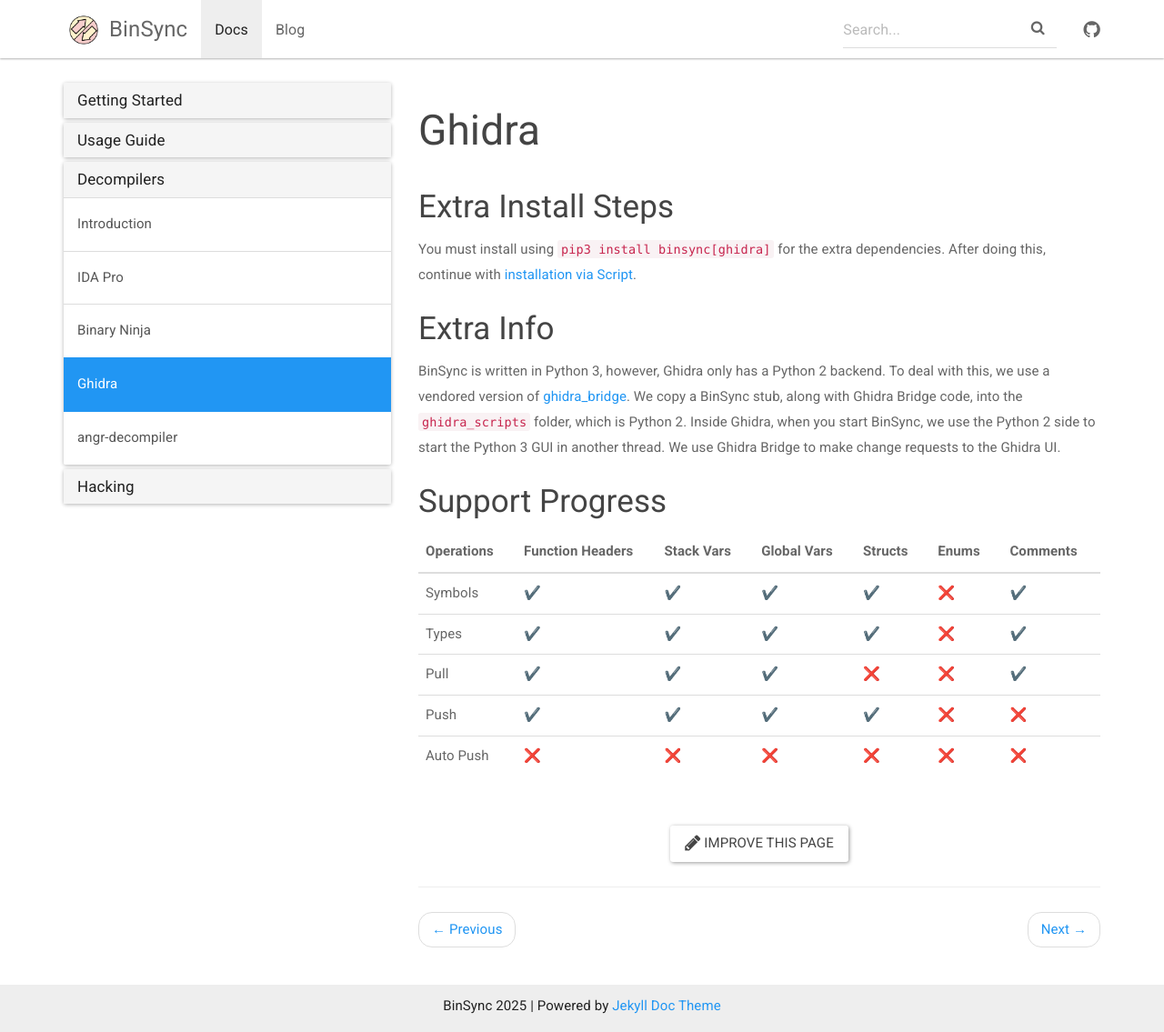
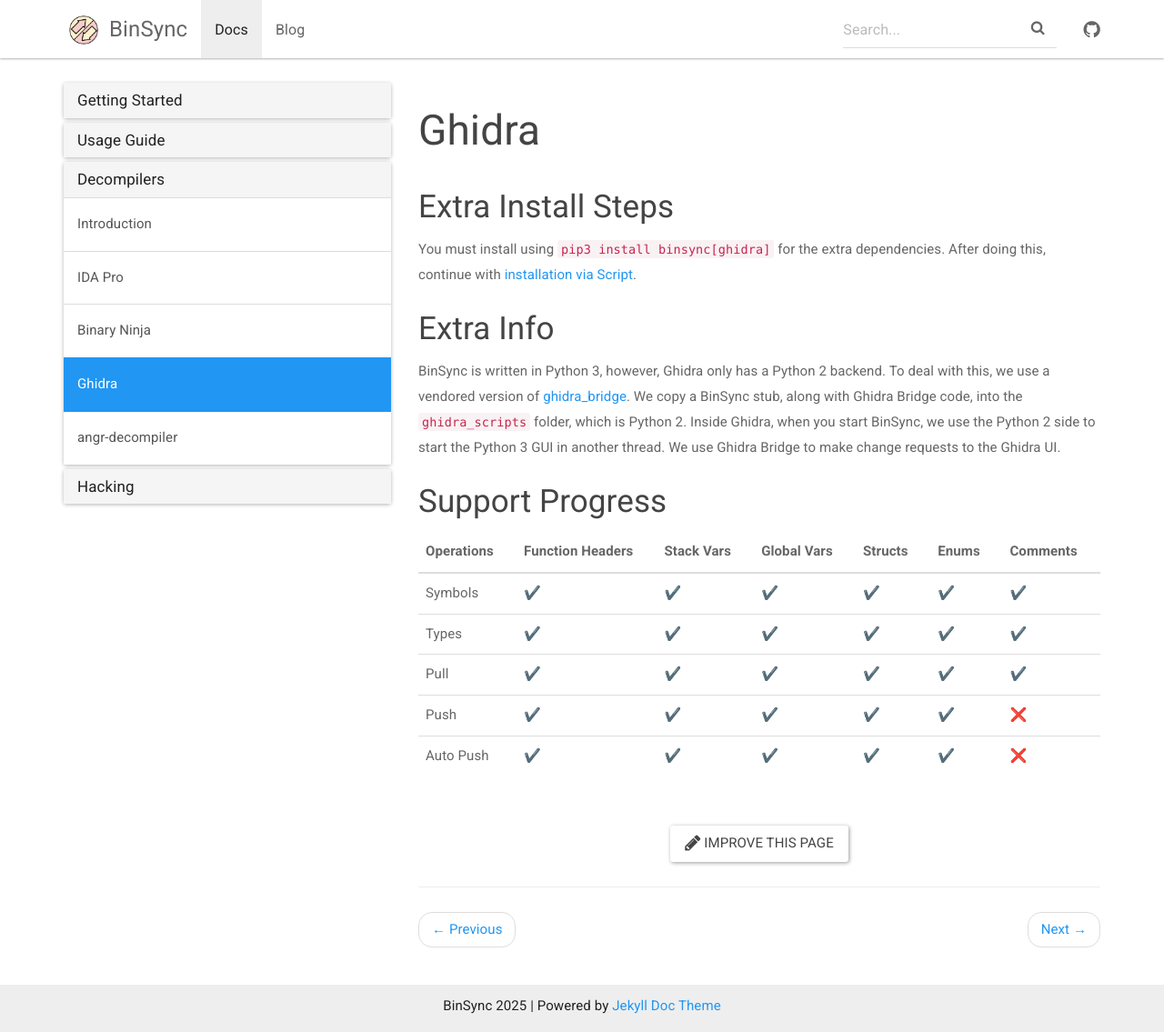
Before and after one commit to binsync/binsync.net, a Jekyll site: the page built from _docs/decompilers/ghidra.md, in a window 1280 px wide and 1135 px high. Shown: the whole window at 91% size. Built offline with Jekyll 4.4.1, drawn with Linux system fonts in a browser that asks for light colours; emoji names are drawn with the system emoji font; part of the change alters nothing that is shown.

```diff
--- a/_docs/decompilers/ghidra.md
+++ b/_docs/decompilers/ghidra.md
@@ -19,8 +19,8 @@ We use Ghidra Bridge to make change requests to the Ghidra UI.
 
 | Operations&nbsp;&nbsp;&nbsp;&nbsp; | Function Headers&nbsp;&nbsp;&nbsp;&nbsp; | Stack Vars&nbsp;&nbsp;&nbsp;&nbsp; | Global Vars&nbsp;&nbsp;&nbsp;&nbsp; | Structs&nbsp;&nbsp;&nbsp;&nbsp; | Enums&nbsp;&nbsp;&nbsp;&nbsp; | Comments&nbsp;&nbsp;&nbsp;&nbsp; |
 |------------------------------------|------------------------------------------|------------------------------------|-------------------------------------|---------------------------------|-------------------------------|----------------------------------|
-| Symbols   	                        | :heavy_check_mark: 	                     | :heavy_check_mark:    	            | :heavy_check_mark: 					            | :heavy_check_mark: 	 					      | :x: 					                     | :heavy_check_mark: 	             |
-| Types     	                        | :heavy_check_mark: 	                     | :heavy_check_mark:    	            | :heavy_check_mark: 					            | :heavy_check_mark: 	 					      | :x: 					                     | :heavy_check_mark: 	             |
-| Pull      	                        | :heavy_check_mark: 	                     | :heavy_check_mark:    	            | :heavy_check_mark:					             | :x: 					                       | :x: 					                     | :heavy_check_mark: 	             |
-| Push      	                        | :heavy_check_mark: 					                 | :heavy_check_mark:						           | :heavy_check_mark:				              | :heavy_check_mark: 						       | :x: 					                     | :x: 					                        |
-| Auto Push 	                        | :x: 					                                | :x:						                          | :x:					                            | :x:					                        | :x: 					                     | :x: 					                        |
+| Symbols   	                        | :heavy_check_mark: 	                     | :heavy_check_mark:    	            | :heavy_check_mark: 					            | :heavy_check_mark: 	 					      | :heavy_check_mark: 					      | :heavy_check_mark: 	             |
+| Types     	                        | :heavy_check_mark: 	                     | :heavy_check_mark:    	            | :heavy_check_mark: 					            | :heavy_check_mark: 	 					      | :heavy_check_mark: 					      | :heavy_check_mark: 	             |
+| Pull      	                        | :heavy_check_mark: 	                     | :heavy_check_mark:    	            | :heavy_check_mark:					             | :heavy_check_mark: 					        | :heavy_check_mark: 					      | :heavy_check_mark: 	             |
+| Push      	                        | :heavy_check_mark: 					                 | :heavy_check_mark:						           | :heavy_check_mark:				              | :heavy_check_mark: 						       | :heavy_check_mark: 					      | :x: 					                        |
+| Auto Push 	                        | :heavy_check_mark:                       | :heavy_check_mark:		               | :heavy_check_mark:					             | :heavy_check_mark:			           | :heavy_check_mark: 					      | :x: 					                        |
```
